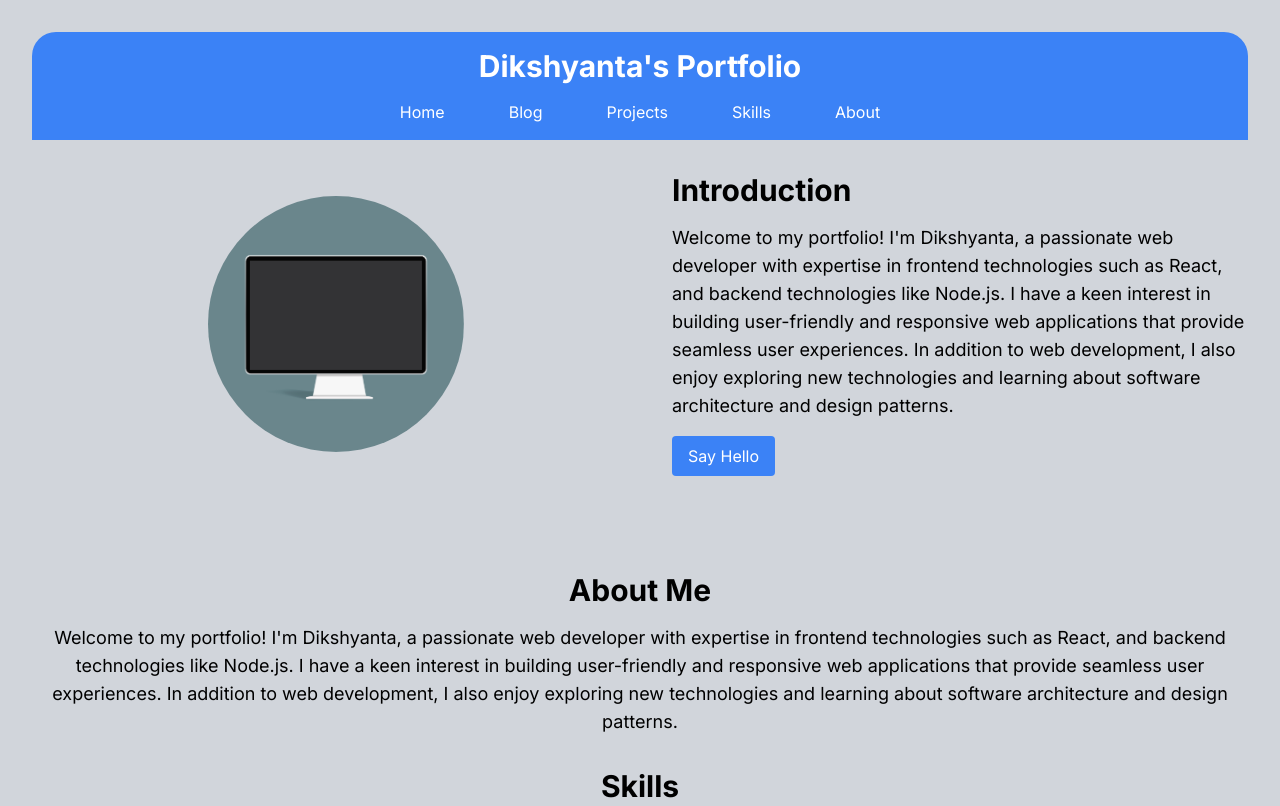
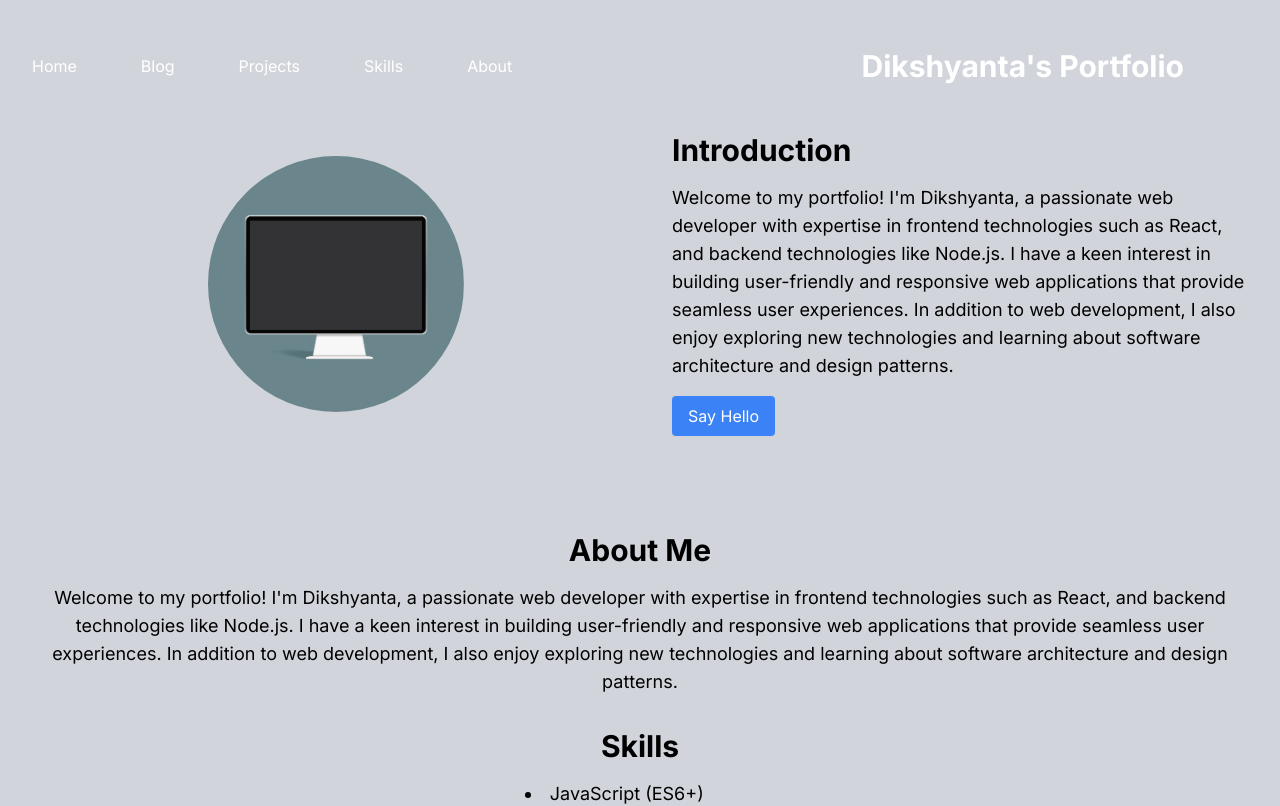
Before and after one commit to ramkumarthapa2022/dikshyantaportfolio, a Next.js app: page / in a window 1280 px wide. Shown: the top 806 px of the page. Built offline with nearby package versions, Linux system fonts and the light colour scheme.

Commit message:
making some changes

```diff
--- a/src/app/page.tsx
+++ b/src/app/page.tsx
@@ -10,20 +10,22 @@ export default function Home() {
     <div className="bg-gray-300 min-h-screen flex flex-col justify-center">
       <div id="home" className='m-8'>
         {/* Header */}
-        <header className="bg-blue-500 text-white py-4 rounded-t-3xl">
-          <div className="container mx-auto flex flex-col items-center justify-center">
-            <h1 className="text-3xl font-bold">Dikshyanta's Portfolio</h1>
-            <nav className="mt-4">
-              <ul className="flex flex-col md:flex-row md:space-x-16">
-                <li><a href="#home" className="text-white hover:underline block">Home</a></li>
-                <li><a href="#blog" className="text-white hover:underline block">Blog</a></li>
-                <li><a href="#myprojects" className="text-white hover:underline block">Projects</a></li>
-                <li><a href="#skills" className="text-white hover:underline block">Skills</a></li>
-                <li><a href="#about" className="text-white hover:underline block">About</a></li>
-              </ul>
-            </nav>
-          </div>
-        </header>
+        <header className="text-white py-4 rounded-t-3xl">
+        <div className="container mx-auto flex flex-col md:flex-row items-center justify-between">
+        <nav className="mt-4 md:mt-0 md:order-1">
+            <ul className="flex flex-col md:flex-row md:space-x-16">
+              <li><a href="#home" className="text-white hover:underline block hover:text-blue-400">Home</a></li>
+              <li><a href="#blog" className="text-white hover:underline block hover:text-blue-400">Blog</a></li>
+              <li><a href="#myprojects" className="text-white hover:underline block hover:text-blue-400">Projects</a></li>
+              <li><a href="#skills" className="text-white hover:underline block hover:text-blue-400">Skills</a></li>
+              <li><a href="#about" className="text-white hover:underline block hover:text-blue-400">About</a></li>
+            </ul>
+          </nav>
+          <h1 className="text-3xl font-bold md:order-2 md:ml-aut md:mr-16">Dikshyanta's Portfolio</h1>
+        </div>
+      </header>
+
+
 
         {/* Image and Introduction */}
         <div className="container mx-auto flex flex-col md:flex-row items-center justify-center py-8">
```
